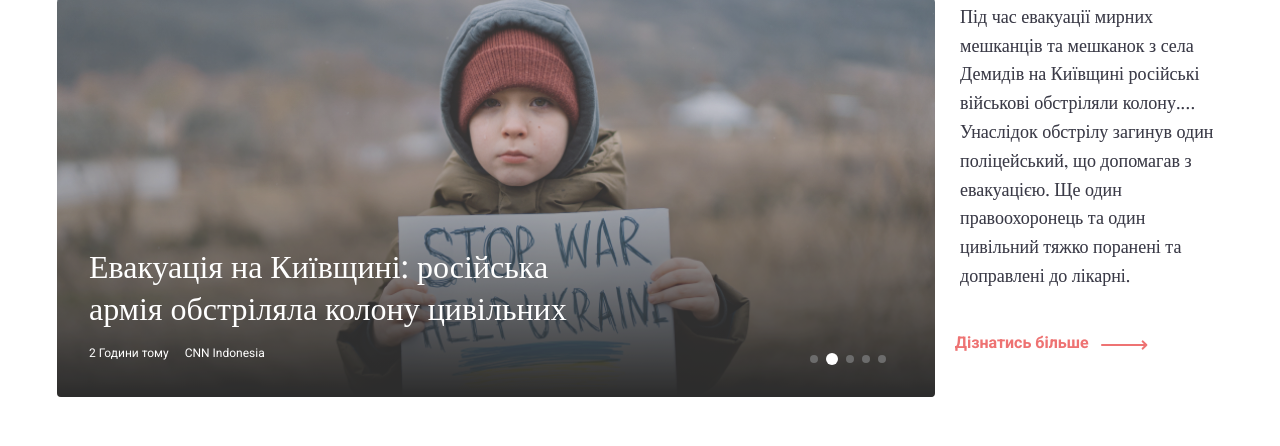
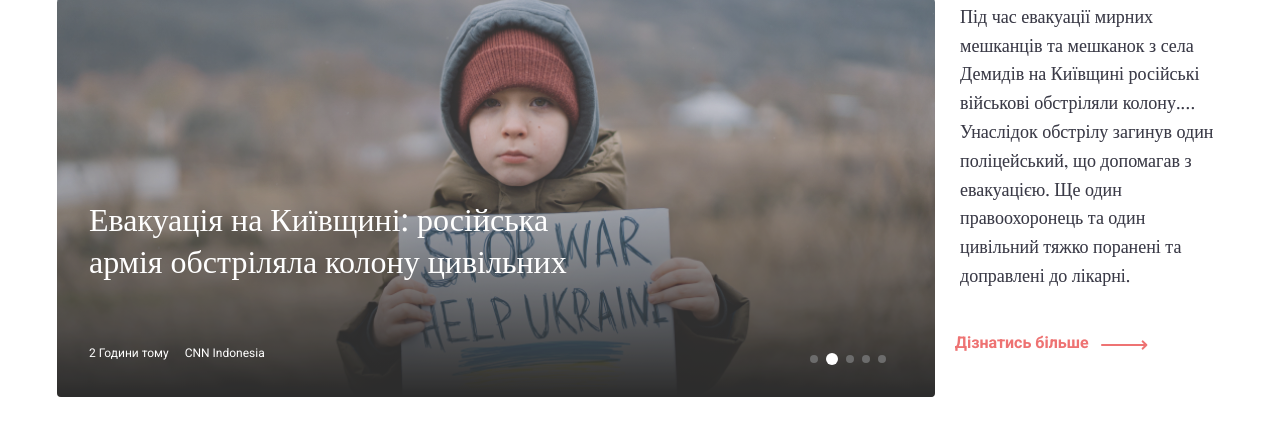
Before and after one commit to aleksandr-onopriyenko/news-portal, a website: page index.html in a window 1280 px wide. Shown: the part 226-672 px from the top of the page. Drawn offline with nearby package versions, Linux system fonts and the light colour scheme.

Commit message:
fix slider title height

```diff
--- a/assets/scss/_slider.scss
+++ b/assets/scss/_slider.scss
@@ -145,7 +145,7 @@
     &__title {
       width: 65%;
       margin-bottom: 1rem;
-
+      @include block-shorten(130px, 4);
       font-size: 2rem;
       line-height: 130%;
 
```
Also changed, not shown: assets/css/style.css.
